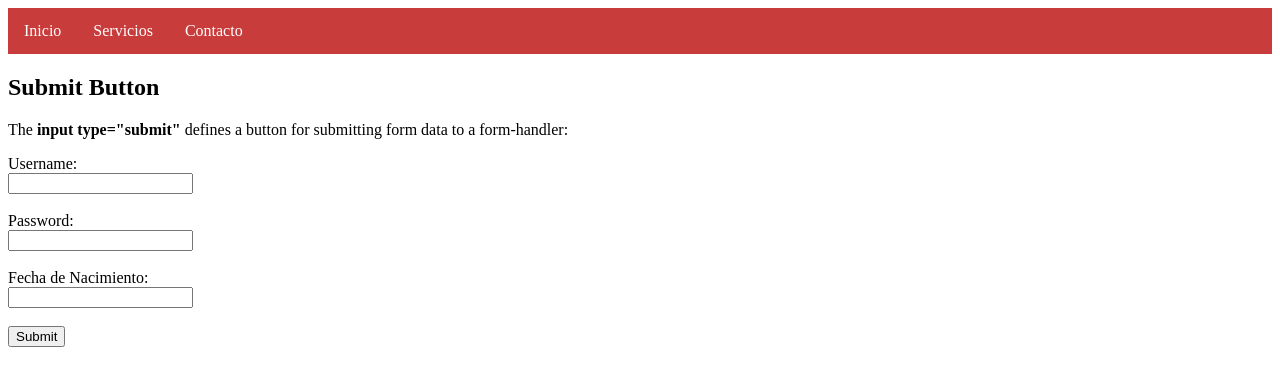
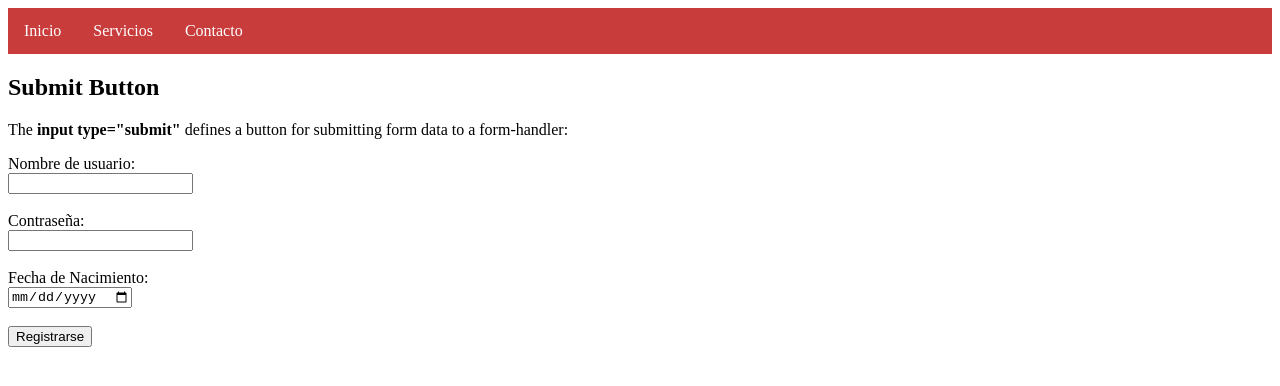
Before and after one commit to Gonpers/mi-primer-repo, a plain HTML site: page Proyecto 1/contacto.html in a window 1280 px wide. Drawn offline with Linux system fonts and the light colour scheme.

Commit message:
prueba v1.5
-form
-guardar datos del form en un json

```diff
--- a/Proyecto 1/JS/prueba1.js
+++ b/Proyecto 1/JS/prueba1.js
@@ -21,7 +21,7 @@ color:"blanco"
 
 ]
 
-let userList = [
+/*let userList = [
 {
     nombre: "jenith",
     telefono: "262226226",
@@ -33,22 +33,22 @@ let userList = [
     edad: 28
 }
 
-]
+] */
 
-console.log(userList);
-console.log(listaAutos);
+//console.log(userList);
+//console.log(listaAutos);
 
 console.log(auto);
 
 let realName;
 
-let userName = 'Rigbebito';
+//let userName = 'Rigbebito';
 
-var userName2 = 'digrat';
+//var userName2 = 'digrat';
 
 const pi = 3.14159265359 ;
 
-console.log(userName)
+//console.log(userName)
 
 //realName = prompt("Quien sos vos??");
 //formularios
@@ -93,5 +93,32 @@ function backgcc(){
 
         div.style.backgroundColor = "blueviolet";
     }
+}
 
+function registerUser() {
+    const username = document.getElementById("username").value;
+    const password = document.getElementById("password").value;
+    const birthdate = document.getElementById("birthdate").value;
+
+// Validaciones de los valores ingresados
+ if (!username || !password || !birthdate) {
+    alert("Por favor completa todos los campos.");
+    return;
+  }
+
+// Crear un objeto de usuario con los valores ingresados
+   const user = {
+    username: username,
+    password: password,
+    birthdate: birthdate
+  };
+
+// Agregar el objeto de usuario a una lista de usuarios registrados
+const userList = JSON.parse(localStorage.getItem("users")) || [];
+userList.push(user);
+localStorage.setItem("users", JSON.stringify(userList));
+
+// Mostrar un mensaje de éxito al usuario
+alert("Registro exitoso!");
+console.log (user);
 }
--- a/Proyecto 1/contacto.html
+++ b/Proyecto 1/contacto.html
@@ -5,6 +5,7 @@
     <meta name="viewport" content="width=device-width, initial-scale=1.0">
     <title>Seccion Contacto</title>
     <link rel="stylesheet" href="Estilos/style.css">
+
 </head>
 <body>
 
@@ -23,14 +24,21 @@
 
 <p>The <strong>input type="submit"</strong> defines a button for submitting form data to a form-handler:</p>
 
-<form action="/action_page.php">
-  <label for="fname">Username:</label><br>
-  <input type="text" id="fname" name="fname" value=""><br><br>
-  <label for="lname">Password:</label><br>
-  <input type="text" id="lname" name="lname" value=""><br><br>
-  <label for="lname">Fecha de Nacimiento:</label><br>
-  <input type="text" id="lname" name="lname" value=""><br><br>
-  <input type="submit" value="Submit">
+<form>
+
+  <label for="username">Nombre de usuario:</label><br>
+  <input type="text" id="username" name="username" required ><br><br>
+
+  <label for="password">Contraseña:</label><br>
+  <input type="text" id="password" name="password" required ><br><br>
+
+  <label for="birthdate">Fecha de Nacimiento:</label><br>
+  <input type="date" id="birthdate" name="birthdate" required ><br><br>
+
+  <button type="submit" onclick="registerUser()">Registrarse</button>
+
 </form>
+
+<script src="JS/prueba1.js"></script>
 </body>
 </html>
```
